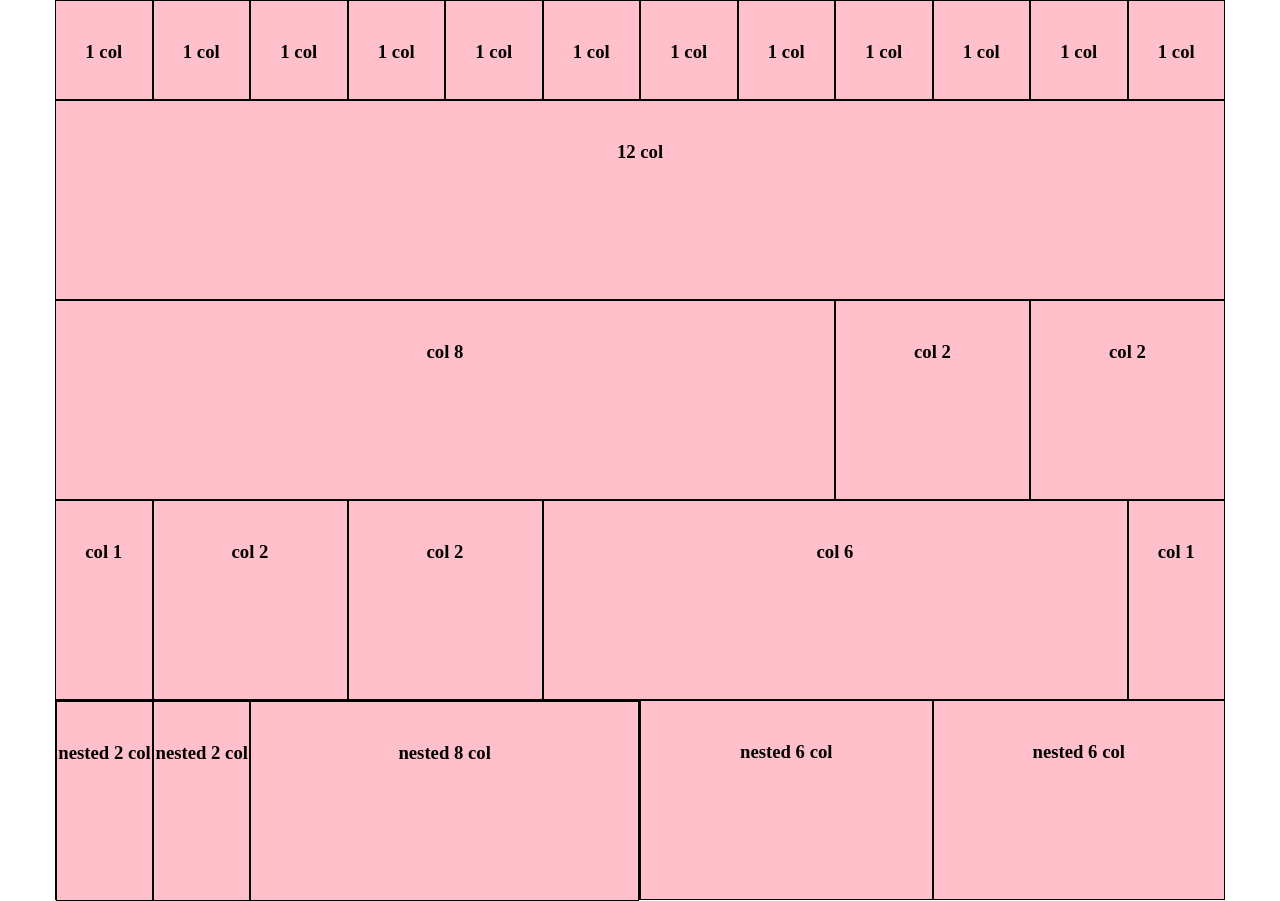
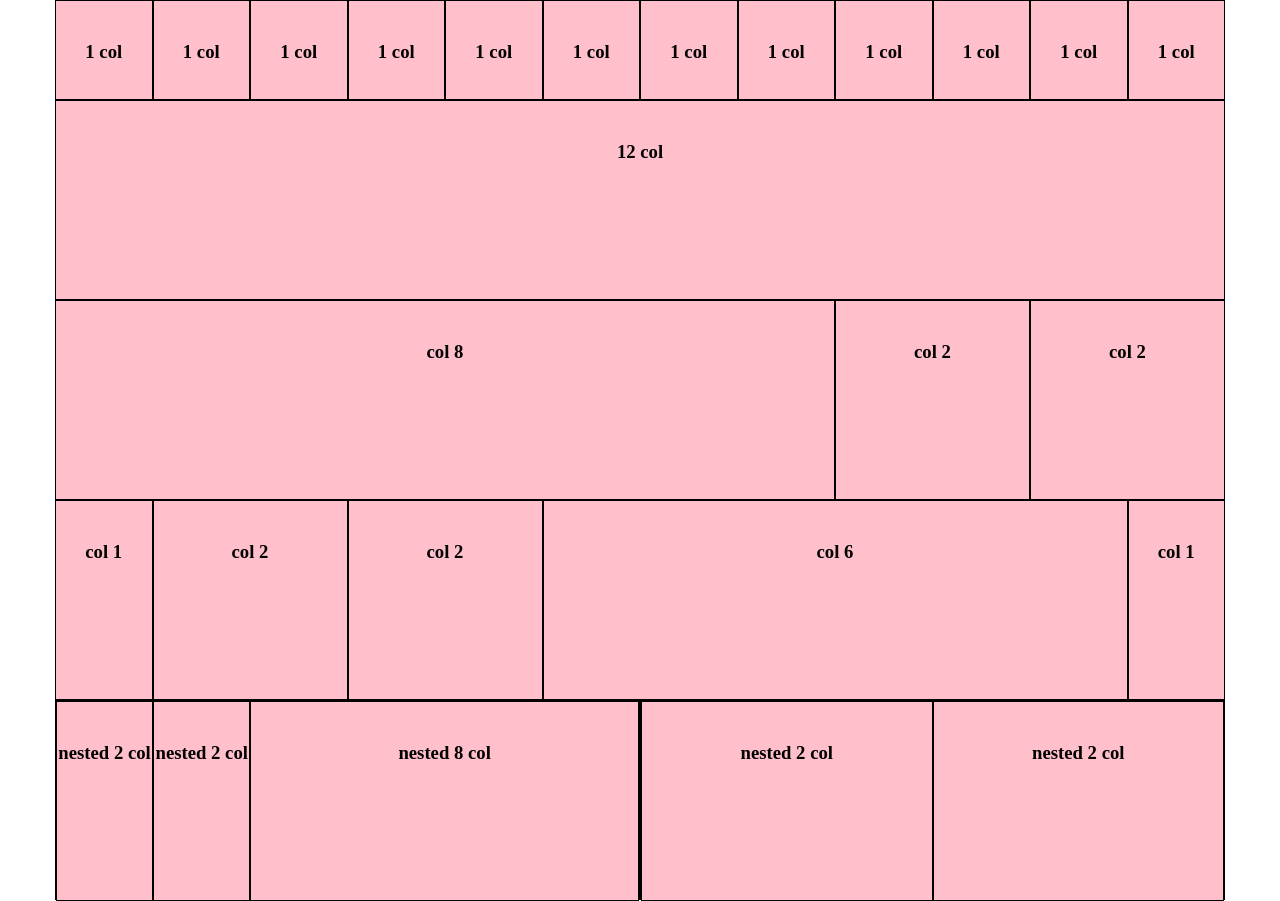
Before and after one commit to AndreaPirre/html-css-12bool, a plain HTML site: page index.html in a window 1280 px wide. Drawn offline with Linux system fonts and the light colour scheme.

Commit message:
aggiunte ultime due colonne

```diff
--- a/css/style.css
+++ b/css/style.css
@@ -14,7 +14,6 @@
     border: 1px solid #000;
     text-align: center;
     background-color: pink;
-    /* padding: 1px; */
 }
 
 .colonna2 {
--- a/index.html
+++ b/index.html
@@ -208,29 +208,39 @@
                         </div>
 
                         <div class="col-6">
+                            <div class="colonna2">
+                                <div class="container">
 
-                            <div class="container">
-                                <div class="row">
+                                            <div class="col-6">
+                                                <div class="colonna2">
+                                                    <h3>nested 2 col</h3>
+                                                </div>
+                                            </div>
 
-                                        <div class="col-6">
-                                            <div class="colonna2">
-                                                <div class="">
+                                            <div class="col-6">
+                                                <div class="colonna2">
+
+                                                    <h3>nested 2 col</h3>
 
                                                 </div>
 
-                                                <h3>nested 6 col</h3>
-
                                             </div>
                                         </div>
-                                        <div class="col-6">
-                                            <div class="colonna2">
-                                                <h3>nested 6 col</h3>
-                                            </div>
-                                        </div>
-                                </div>
+
+
+
+
                             </div>
+                        </div>
 
-                        </div>
+
+
+
+
+
+
+
+
                 </div>
             </div>
 
```
